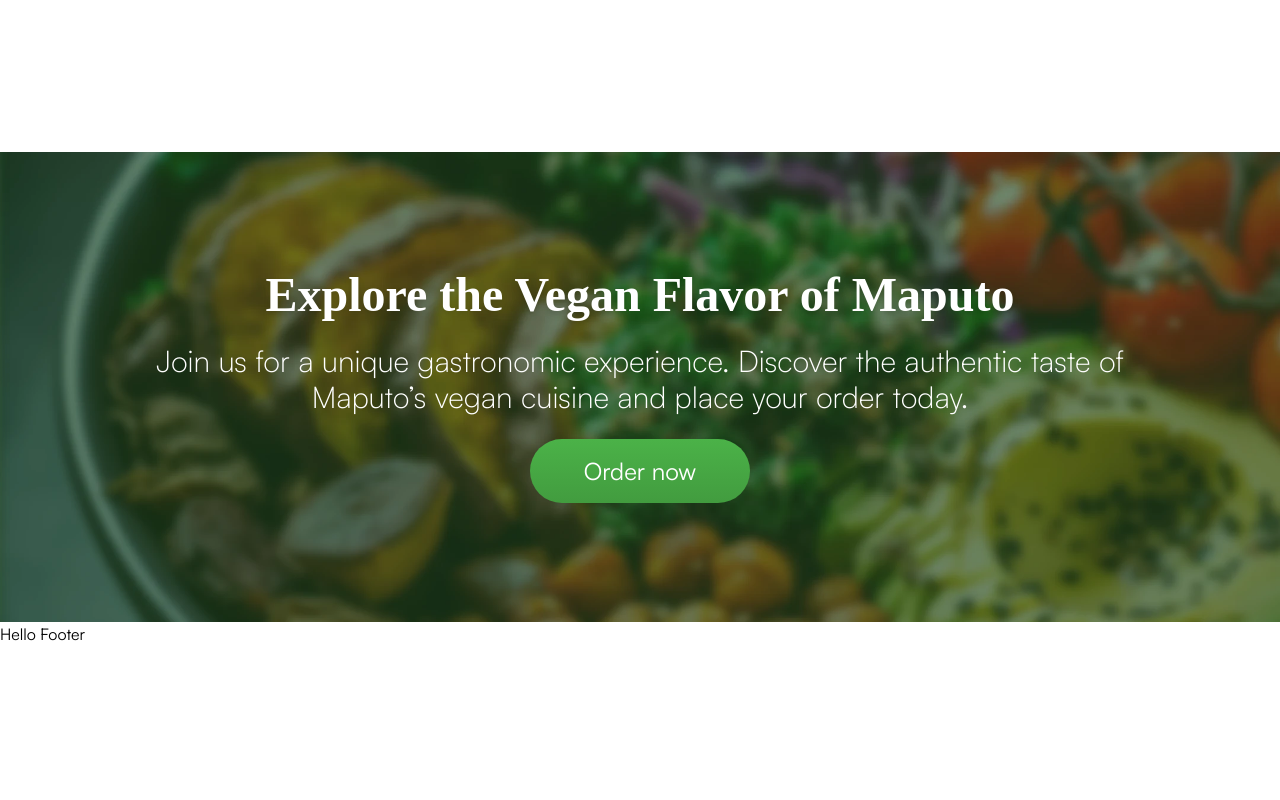
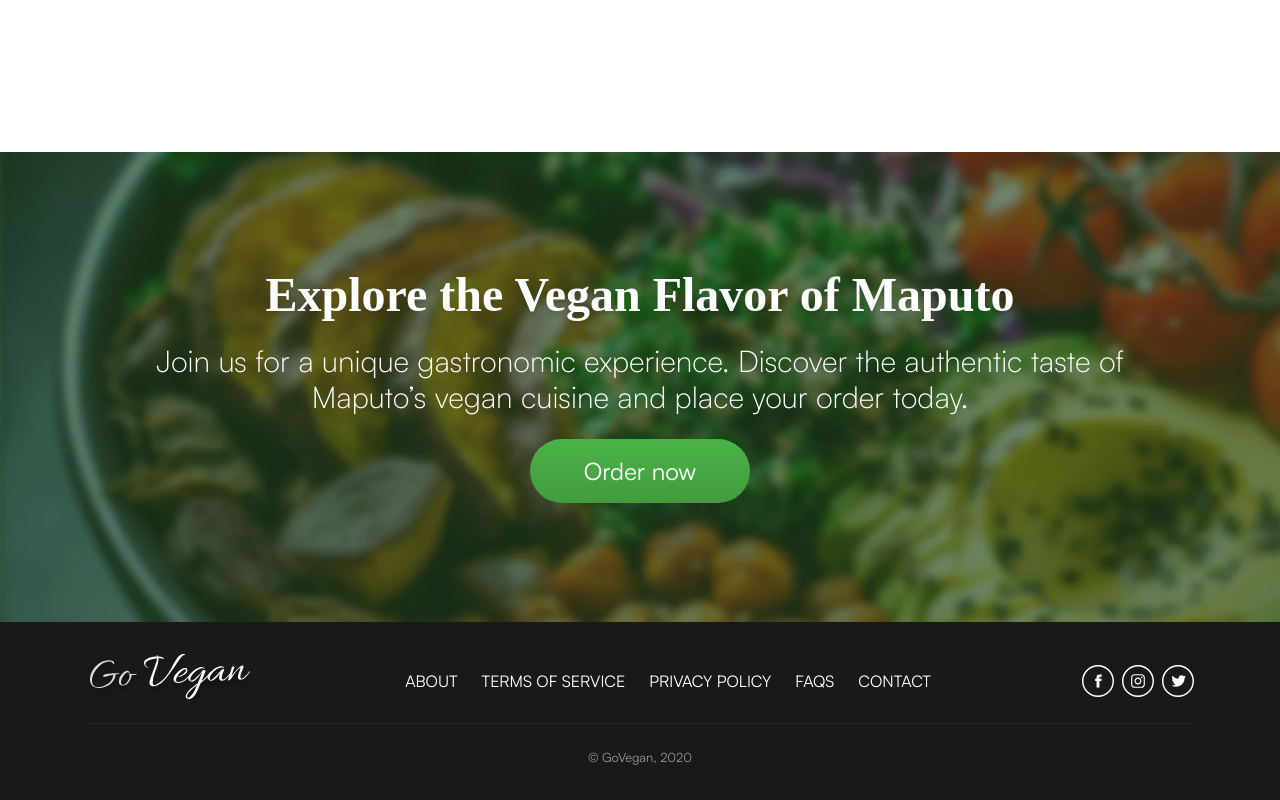
Before and after one commit to FausioPaco/go-vegan, a React (Vite) app: page / in a window 1280 px wide. Shown: the part 3740-4540 px from the top of the page. Before the commit the page ends 4386 px from the top, so only its background shows below. Built offline with nearby package versions, Linux system fonts and the light colour scheme.

Commit message:
fead: added footer section

```diff
--- a/src/layouts/DefaultLayout.tsx
+++ b/src/layouts/DefaultLayout.tsx
@@ -1,5 +1,5 @@
 import { Outlet } from 'react-router-dom';
-import { Footer } from '@layouts/Footer';
+import Footer from '@layouts/Footer';
 
 const DefaultLayout = () => {
   return (
--- a/src/layouts/Footer.tsx
+++ b/src/layouts/Footer.tsx
@@ -1,3 +1,60 @@
-export function Footer() {
-  return <footer> Hello Footer</footer>;
-}
+import { Icon } from '@/components/ui/icon';
+import { Link } from 'react-router-dom';
+
+const Footer = () => {
+  const navItems = [
+    { name: 'ABOUT', to: '/about' },
+    { name: 'TERMS OF SERVICE', to: '/#' },
+    { name: 'PRIVACY POLICY', to: '/#' },
+    { name: 'FAQS', to: '/faqs' },
+    { name: 'CONTACT', to: '/contact' },
+  ];
+  return (
+    <footer className="flex flex-col items-center justify-center bg-grey-700 px-6 py-8 text-white">
+      <div className="w-full text-center md:max-w-[90%]">
+        <div className="flex flex-col items-center gap-y-3 md:flex-row md:justify-between md:gap-y-0">
+          <Link to="/" className="block">
+            <img
+              src="/logo-alt.svg"
+              alt="Go Vegan Logo"
+              className="block"
+              width={168}
+              height={53}
+            />
+          </Link>
+          <nav className="text-white">
+            <ul className="flex flex-col items-center justify-center gap-y-6 md:flex-row md:gap-x-6 md:gap-y-0">
+              {navItems.map((item) => (
+                <li key={item.name}>
+                  <Link
+                    to={item.to}
+                    className="font-normal transition-colors hover:text-primary-400"
+                  >
+                    {item.name}
+                  </Link>
+                </li>
+              ))}
+            </ul>
+          </nav>
+          <div className="flex items-center gap-x-2">
+            <Link to="/#">
+              <Icon name="facebook" className="fill-white" />
+            </Link>
+            <Link to="/#">
+              <Icon name="instagram" className="fill-white" />
+            </Link>
+            <Link to="/#">
+              <Icon name="twitter" className="fill-white" />
+            </Link>
+          </div>
+        </div>
+        <hr className="mt-4 w-full border-t-grey-600" />
+        <small className="mt-4 mt-6 inline-block text-grey-500">
+          © GoVegan, 2020
+        </small>
+      </div>
+    </footer>
+  );
+};
+
+export default Footer;
```
Also changed, not shown: public/logo-alt.svg (added).
